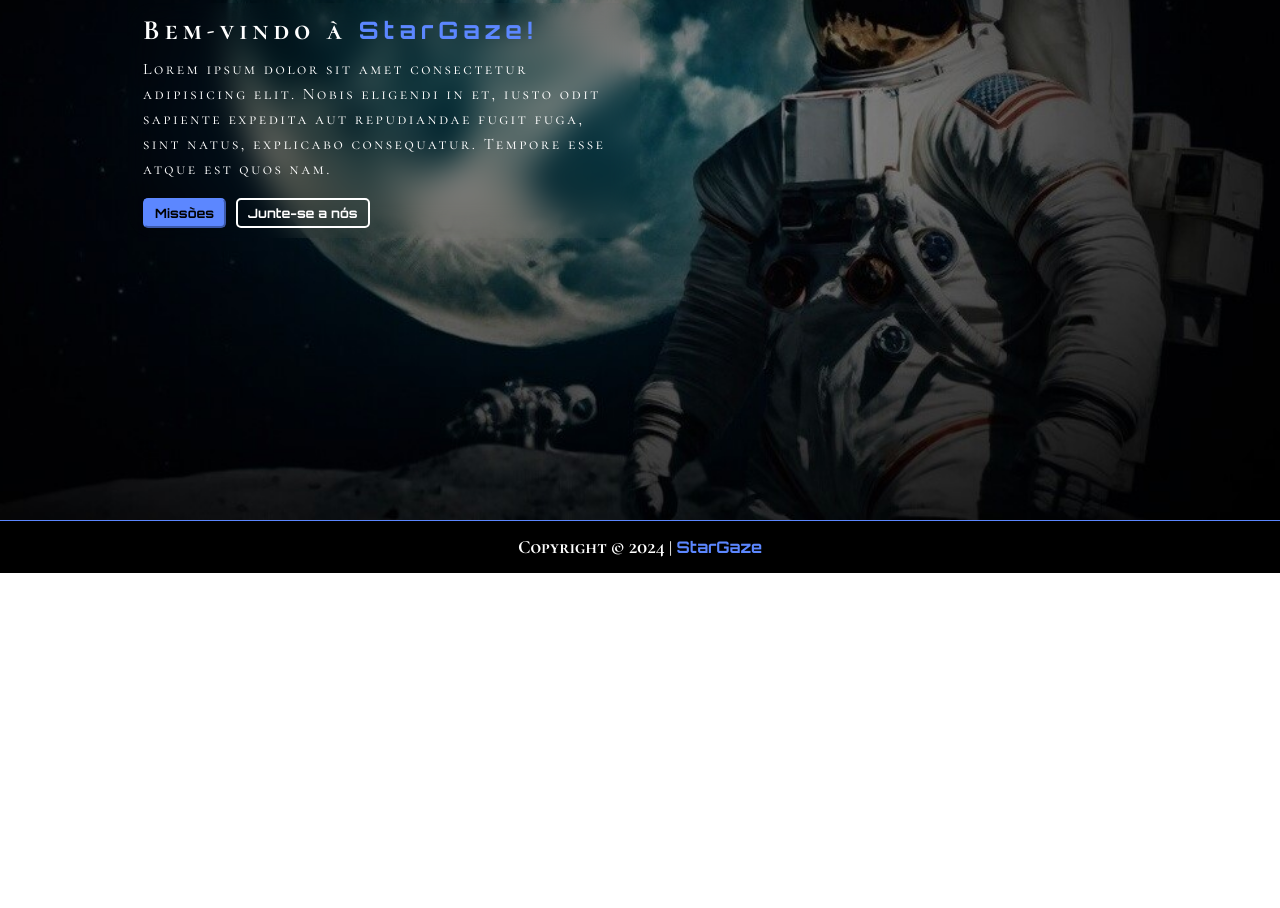
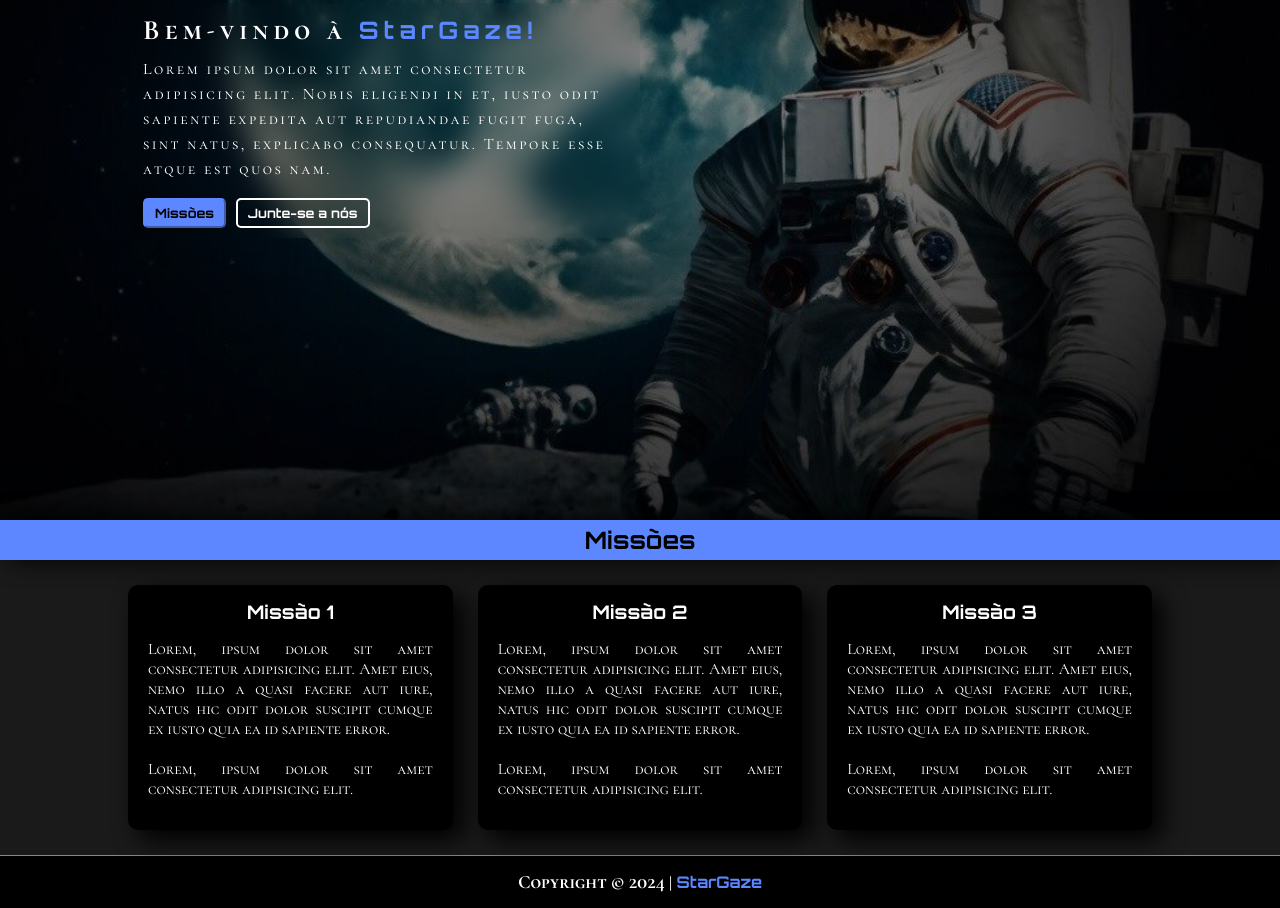
Before and after one commit to filipe-2/stargaze, a plain HTML site: page index.html in a window 1280 px wide. Shown: the part 280-1188 px from the top of the page. Before the commit the page ends 853 px from the top, so only its background shows below. Drawn offline with Linux system fonts and the light colour scheme; files whose address does not match are found by name.

Commit message:
feat: Add missions section

```diff
--- a/css/global/custom-props.css
+++ b/css/global/custom-props.css
@@ -2,6 +2,7 @@
     /* Colors */
     --bg-clr-1: hsl(0, 0%, 0%);
     --bg-clr-2: hsl(0, 0%, 0%, 0.5);
+    --bg-clr-3: hsl(0, 0%, 10%);
 
     --clr-neutral-1: hsl(0, 0%, 100%);
     --clr-neutral-2: hsl(0, 0%, 0%);
--- a/css/sections/header.css
+++ b/css/sections/header.css
@@ -4,8 +4,10 @@ header {
     color: var(--clr-neutral-1);
     position: fixed;
     inset: 0 0 auto;
+    z-index: 1;
     padding: 15px;
     border-bottom: 1px solid var(--clr-accent-1);
+    box-shadow: 0 0 50px 15px var(--bg-clr-1);
 }
 
 header .wrapper {
--- /dev/null
+++ b/css/sections/missions.css
@@ -0,0 +1,41 @@
+.missions {
+    background-color: var(--bg-clr-3);
+}
+
+.missions__title-wrapper {
+    background-color: var(--clr-accent-1);
+    padding: 5px 10px;
+    text-align: center;
+    box-shadow: 10px 0 25px var(--bg-clr-1);
+}
+
+.missions__title {
+    color: var(--clr-neutral-2);
+    font-family: 'Orbitron';
+
+}
+
+.missions__cards-wrapper {
+    display: flex;
+    justify-content: space-evenly;
+    align-items: center;
+    gap: 25px;
+}
+
+.missions__card {
+    margin-block: 25px;
+    padding: 15px 20px;
+    border-radius: 10px;
+    background-color: var(--bg-clr-1);
+    box-shadow: 10px 10px 25px var(--bg-clr-1);
+}
+
+.missions__card-title {
+    text-align: center;
+    font-family: 'Orbitron';
+    margin-bottom: 15px;
+}
+
+.missions__card-description {
+    text-align: justify;
+}
--- a/index.html
+++ b/index.html
@@ -25,6 +25,7 @@
 
     <link rel="stylesheet" href="./css/sections/header.css">
     <link rel="stylesheet" href="./css/sections/hero.css">
+    <link rel="stylesheet" href="./css/sections/missions.css">
     <link rel="stylesheet" href="./css/sections/footer.css">
 
     <link rel="stylesheet" href="./css//utils/misc.css">
@@ -70,9 +71,46 @@
             </div>
         </section>
 
-        <section>
+        <section id='missions' class='missions'>
+            <div class="missions__title-wrapper">
+                <h2 class="missions__title">Missões</h2>
+            </div>
+
             <div class="wrapper">
+                <div class="missions__cards-wrapper">
+                    <div class="missions__card">
+                        <h3 class="missions__card-title">Missão 1</h3>
+                        <p class="missions__card-description">
+                            Lorem, ipsum dolor sit amet consectetur adipisicing elit.
+                            Amet eius, nemo illo a quasi facere aut iure, natus hic odit dolor suscipit cumque ex iusto
+                            quia ea id sapiente error.<br><br>
 
+                            Lorem, ipsum dolor sit amet consectetur adipisicing elit.
+                        </p>
+                    </div>
+
+                    <div class="missions__card">
+                        <h3 class="missions__card-title">Missão 2</h3>
+                        <p class="missions__card-description">
+                            Lorem, ipsum dolor sit amet consectetur adipisicing elit.
+                            Amet eius, nemo illo a quasi facere aut iure, natus hic odit dolor suscipit cumque ex iusto
+                            quia ea id sapiente error.<br><br>
+
+                            Lorem, ipsum dolor sit amet consectetur adipisicing elit.
+                        </p>
+                    </div>
+
+                    <div class="missions__card">
+                        <h3 class="missions__card-title">Missão 3</h3>
+                        <p class="missions__card-description">
+                            Lorem, ipsum dolor sit amet consectetur adipisicing elit.
+                            Amet eius, nemo illo a quasi facere aut iure, natus hic odit dolor suscipit cumque ex iusto
+                            quia ea id sapiente error.<br><br>
+
+                            Lorem, ipsum dolor sit amet consectetur adipisicing elit.
+                        </p>
+                    </div>
+                </div>
             </div>
         </section>
 
```
